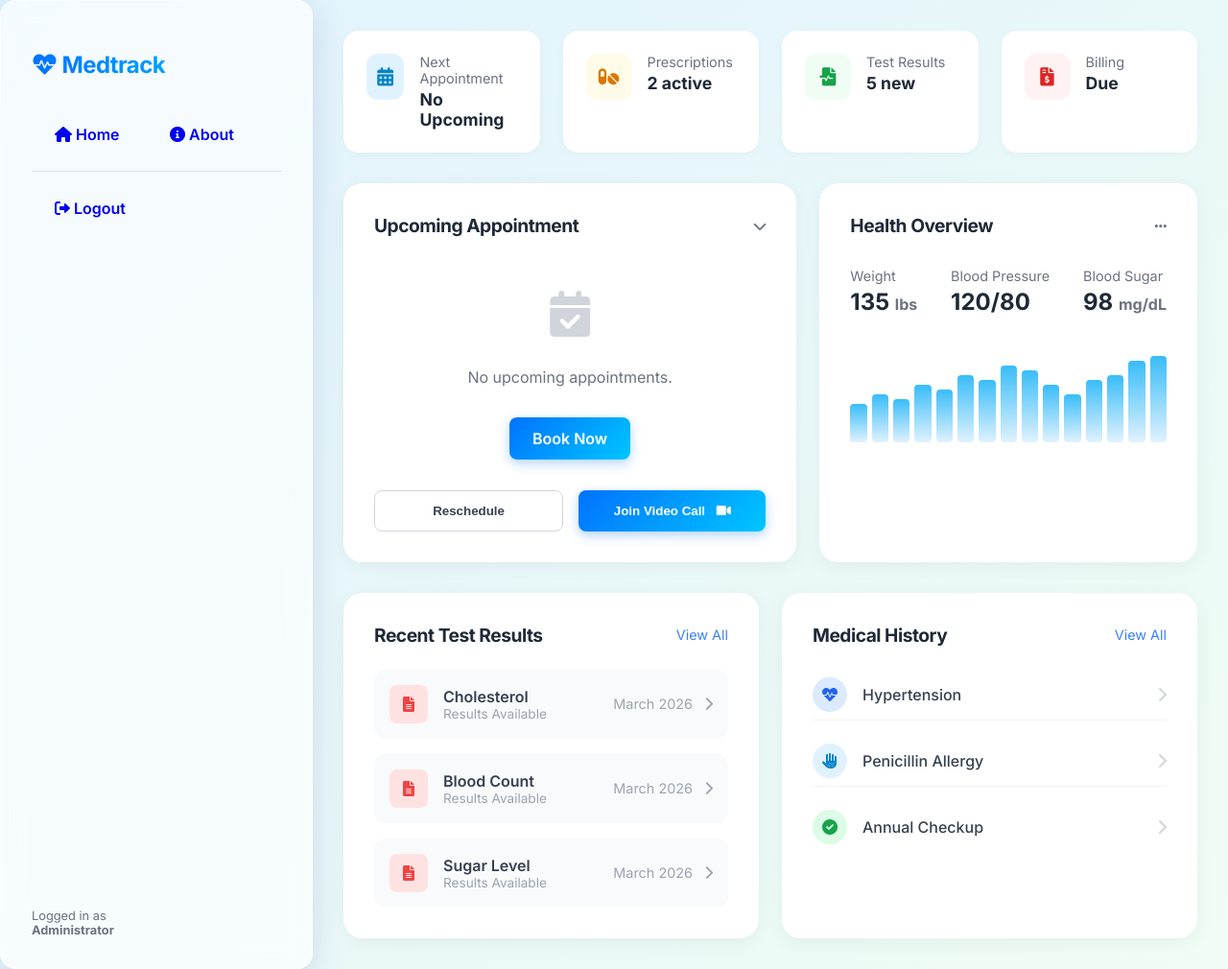
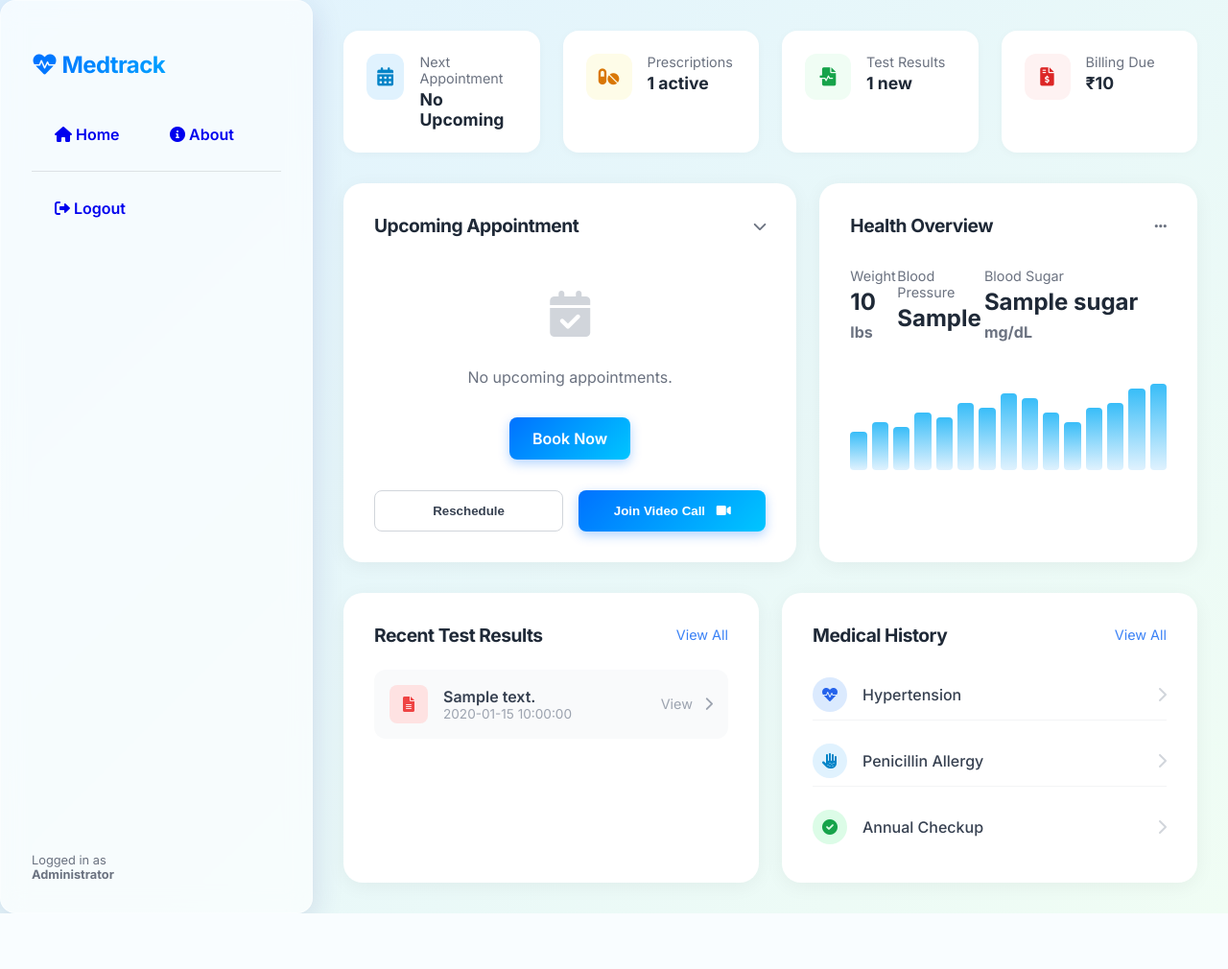
Before and after one commit to prasannabme2022/AWS-Captone-project, a Flask app: template templates/patient/dashboard.html in a window 1280 px wide. Shown: the whole page at 96% size. After the commit the page ends 952 px from the top, so only its background shows below. Run offline with Flask 3, Linux system fonts and the light colour scheme; the visitor is signed in with stand-in values (Sample User, id 1); the template is opened without the code that fills it: most values are stand-ins (such as "Sample title", 1, 10 or a date in 2020).

Commit message:
feat: Connect Patient Dashboard UI to real backend data (Billing, Vault Stats, Test Results)

```diff
--- a/templates/patient/dashboard.html
+++ b/templates/patient/dashboard.html
@@ -31,7 +31,7 @@
             </div>
             <div>
                 <div style="font-size: 0.9rem; color: #6b7280; margin-bottom: 0.2rem;">Prescriptions</div>
-                <div style="font-weight: 700; color: #1f2937; font-size: 1.1rem;">2 active</div>
+                <div style="font-weight: 700; color: #1f2937; font-size: 1.1rem;">{{ prescriptions_count }} active</div>
             </div>
         </div>
 
@@ -44,7 +44,7 @@
             </div>
             <div>
                 <div style="font-size: 0.9rem; color: #6b7280; margin-bottom: 0.2rem;">Test Results</div>
-                <div style="font-weight: 700; color: #1f2937; font-size: 1.1rem;">5 new</div>
+                <div style="font-weight: 700; color: #1f2937; font-size: 1.1rem;">{{ new_results_count }} new</div>
             </div>
         </div>
 
@@ -56,8 +56,8 @@
                 <i class="fas fa-file-invoice-dollar"></i>
             </div>
             <div>
-                <div style="font-size: 0.9rem; color: #6b7280; margin-bottom: 0.2rem;">Billing</div>
-                <div style="font-weight: 700; color: #1f2937; font-size: 1.1rem;">Due</div>
+                <div style="font-size: 0.9rem; color: #6b7280; margin-bottom: 0.2rem;">Billing Due</div>
+                <div style="font-weight: 700; color: #1f2937; font-size: 1.1rem;">₹{{ unpaid_balance }}</div>
             </div>
         </div>
     </div>
@@ -116,16 +116,16 @@
             <div style="display: flex; justify-content: space-between; margin-bottom: 2rem;">
                 <div>
                     <div style="font-size: 0.9rem; color: #6b7280; margin-bottom: 0.25rem;">Weight</div>
-                    <div style="font-size: 1.5rem; font-weight: 700; color: #1f2937;">135 <span
+                    <div style="font-size: 1.5rem; font-weight: 700; color: #1f2937;">{{ vitals.weight }} <span
                             style="font-size: 1rem; color: #6b7280;">lbs</span></div>
                 </div>
                 <div>
                     <div style="font-size: 0.9rem; color: #6b7280; margin-bottom: 0.25rem;">Blood Pressure</div>
-                    <div style="font-size: 1.5rem; font-weight: 700; color: #1f2937;">120/80</div>
+                    <div style="font-size: 1.5rem; font-weight: 700; color: #1f2937;">{{ vitals.bp }}</div>
                 </div>
                 <div>
                     <div style="font-size: 0.9rem; color: #6b7280; margin-bottom: 0.25rem;">Blood Sugar</div>
-                    <div style="font-size: 1.5rem; font-weight: 700; color: #1f2937;">98 <span
+                    <div style="font-size: 1.5rem; font-weight: 700; color: #1f2937;">{{ vitals.sugar }} <span
                             style="font-size: 1rem; color: #6b7280;">mg/dL</span></div>
                 </div>
             </div>
@@ -154,21 +154,28 @@
             </div>
 
             <div style="display: flex; flex-direction: column; gap: 1rem;">
-                {% for item in ['Cholesterol', 'Blood Count', 'Sugar Level'] %}
-                <div
-                    style="display: flex; align-items: center; padding: 1rem; background: #f9fafb; border-radius: 12px; gap: 1rem;">
+                {% if recent_results %}
+                {% for item in recent_results %}
+                <a href="{{ url_for('uploaded_file', filename=item.file_name) }}" target="_blank"
+                    style="text-decoration: none;">
+                    <div style="display: flex; align-items: center; padding: 1rem; background: #f9fafb; border-radius: 12px; gap: 1rem; transition: background 0.2s;"
+                        onmouseover="this.style.background='#f3f4f6'" onmouseout="this.style.background='#f9fafb'">
                         <div
                             style="width: 40px; height: 40px; background: #fee2e2; border-radius: 8px; display: flex; align-items: center; justify-content: center; color: #ef4444;">
                             <i class="fas fa-file-alt"></i>
                         </div>
                         <div style="flex: 1;">
-                        <div style="font-weight: 600; color: #374151;">{{ item }}</div>
-                        <div style="font-size: 0.85rem; color: #9ca3af;">Results Available</div>
+                            <div style="font-weight: 600; color: #374151;">{{ item.description }}</div>
+                            <div style="font-size: 0.85rem; color: #9ca3af;">{{ item.upload_date }}</div>
                         </div>
-                    <div style="color: #9ca3af; font-size: 0.9rem;">March 2026 <i class="fas fa-chevron-right"
+                        <div style="color: #9ca3af; font-size: 0.9rem;">View <i class="fas fa-chevron-right"
                                 style="margin-left: 0.5rem;"></i></div>
                     </div>
+                </a>
                 {% endfor %}
+                {% else %}
+                <p style="color: #9ca3af; text-align: center; padding: 1rem;">No recent test results uploaded.</p>
+                {% endif %}
             </div>
         </div>
 
```
Also changed, not shown: aws_setup.py (+30 -2 lines). Lines whose indentation alone changed are shown as unchanged.
